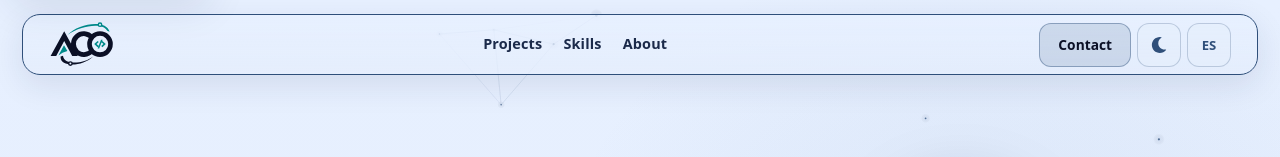
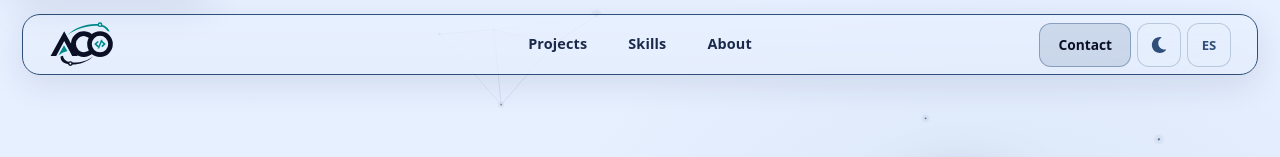
Before and after one commit to AndreaCarrilloOp/Professional-Portfolio, a React (Vite) app: page / in a window 1280 px wide. Shown: the top 157 px of the page. Built offline with nearby package versions, Linux system fonts and the light colour scheme.

Commit message:
style(nav): increase link spacing and balance desktop navigation

```diff
--- a/src/styles/enhancements.css
+++ b/src/styles/enhancements.css
@@ -1947,7 +1947,7 @@ html:not(.dark) :where(.btn-secondary, .hero-cta-secondary, .social-link, .proje
 .nav-links,
 .dark .nav-links {
   display: flex;
-  gap: clamp(12px, 1.35vw, 22px);
+  gap: clamp(28px, 2.9vw, 48px);
   align-items: center;
   margin-block: 0;
   margin-inline: auto;
@@ -2118,7 +2118,7 @@ html:not(.dark) :where(.btn-secondary, .hero-cta-secondary, .social-link, .proje
 
 @media (max-width: 1100px) and (min-width: 1025px) {
   .nav-links {
-    gap: 12px;
+    gap: 26px;
   }
 }
 
@@ -2127,3 +2127,36 @@ html:not(.dark) :where(.btn-secondary, .hero-cta-secondary, .social-link, .proje
     transition: none;
   }
 }
+
+/* Balanced desktop layout: center the three section links independently of
+   the unequal widths of the ACO logo and right-hand action controls. */
+@media (min-width: 1025px) {
+  .nav-container {
+    display: grid;
+    grid-template-columns: minmax(0, 1fr) auto minmax(0, 1fr);
+    column-gap: clamp(16px, 2vw, 30px);
+    align-items: center;
+  }
+
+  .nav-container > .brand {
+    justify-self: start;
+  }
+
+  .nav-container > .nav-links {
+    justify-self: center;
+    margin-inline: 0;
+  }
+
+  .nav-container > .nav-actions {
+    justify-self: end;
+  }
+}
+
+/* Keep the desktop list hidden when the accessible mobile menu takes over.
+   This must come after the desktop .nav-links styles in the cascade. */
+@media (max-width: 1024px) {
+  .nav-container > .nav-links,
+  .dark .nav-container > .nav-links {
+    display: none;
+  }
+}
```
